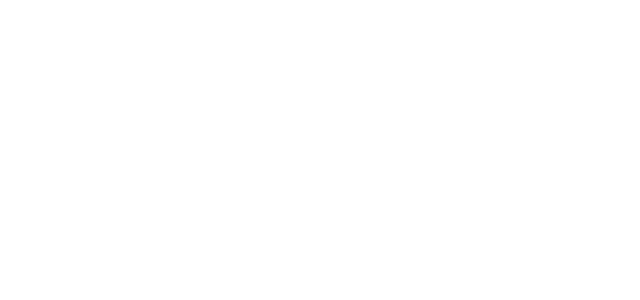
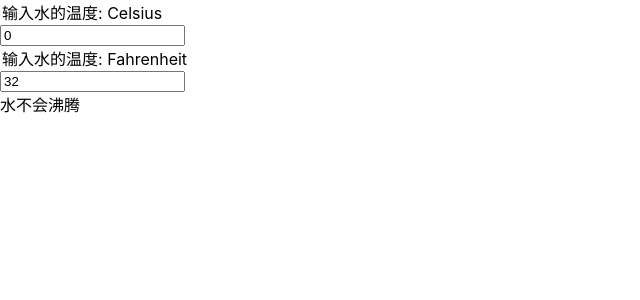
Before and after one commit to lipengzhenshuai/reactLearn, a React (Create React App) app: page / in a window 1280 px wide. Shown: the top 300 px of the page, without its empty margins (0-640 px from the left). Built offline with nearby package versions, Linux system fonts and the light colour scheme.

Commit message:
[feat] 增加状态提升模块

```diff
--- a/src/pages/10StateUp.jsx
+++ b/src/pages/10StateUp.jsx
@@ -1,10 +1,89 @@
 import React from 'react';
 
 
+function BoilingRedirect(props) {
+    if(props.temperature < 100){
+        return <div>水不会沸腾</div>
+    }else {
+        return <div>水将沸腾</div>
+    }
+}
+
+const scaleName = {
+    c: 'Celsius',
+    f: 'Fahrenheit'
+};
+
+class TemperatureInput extends React.Component {
+
+    constructor(props) {
+        super(props);
+        this.handleChange = this.props.handleChange;
+    }
+
+    render() {
+        const {temperature} = this.props;
+        const {scale} = this.props;
+        return (
+            <div>
+                <legend>输入水的温度: {scaleName[scale]}</legend>
+                <input type="text" value={temperature} onChange={this.handleChange}/>
+            </div>
+        )
+    }
+}
+
+
+function toCelsius(value) {
+    return (value - 32) * 5 / 9;
+}
+
+function toFahrenheit(value) {
+    return (value * 9) / 5 + 32;
+}
+
+function convert(value, convert) {
+    debugger;
+    const float = parseFloat(value);
+    if(isNaN(float)) {
+        return '';
+    }
+    const output = convert(value);
+    const round = Math.round(output * 1000) / 1000;
+    return round;
+}
+
 export default class Form extends React.Component {
 
+    constructor(props) {
+        super(props);
+        this.state = {temperature: 0, scale: 'c'};
+        this.handleCelsius = this.handleCelsius.bind(this);
+        this.handleFahrenheit = this.handleFahrenheit.bind(this);
+    }
+
+    handleCelsius(e) {
+        this.setState({temperature: e.target.value, scale: 'c'});
+    }
+
+    handleFahrenheit(e) {
+        this.setState({temperature: e.target.value, scale: 'f'});
+    }
+
     render() {
-        return <div></div>
+        debugger;
+        const { temperature, scale } = this.state;
+
+        const celsius = scale === 'f' ? convert(temperature, toCelsius) : temperature;
+        const fahrenheit = scale === 'c' ? convert(temperature, toFahrenheit) : temperature;
+
+        return (
+            <div>
+                <TemperatureInput scale="c" temperature={celsius} handleChange={this.handleCelsius}></TemperatureInput>
+                <TemperatureInput scale="f" temperature={fahrenheit} handleChange={this.handleFahrenheit}></TemperatureInput>
+                <BoilingRedirect temperature={celsius}></BoilingRedirect>
+            </div>
+        )
     }
 
 }
```
